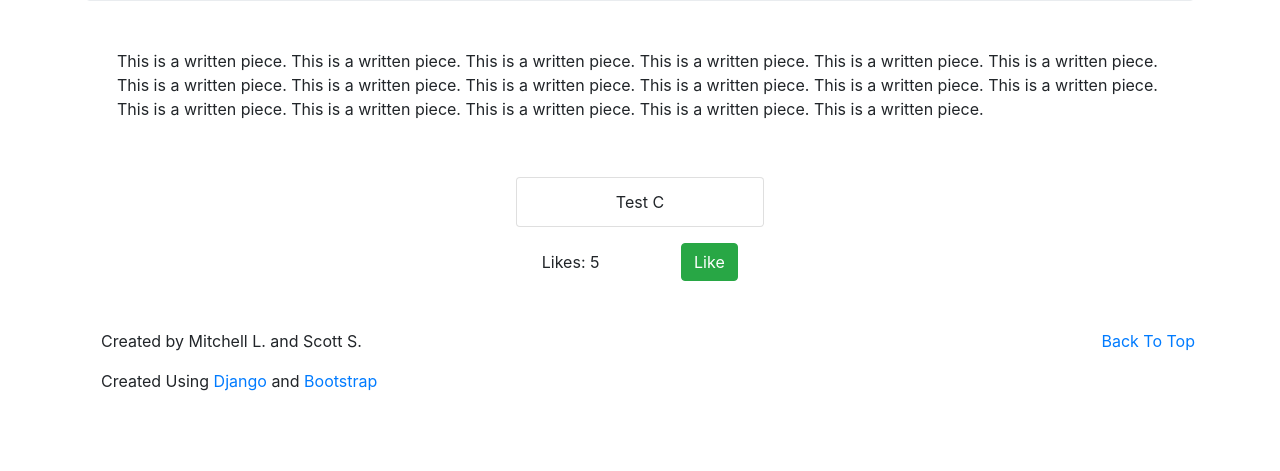
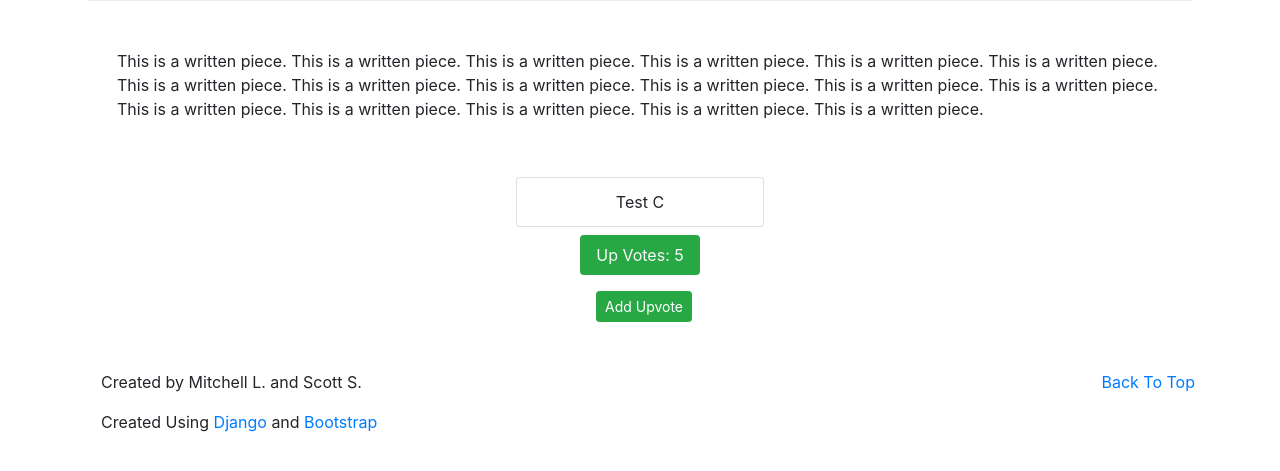
Before and after one commit to ssemtner/CheckYoSelf, a Django app: page /coffee/written/1 in a window 1280 px wide. Shown: the part 285-756 px from the top of the page. Run offline with Django 3.2, Linux system fonts and the light colour scheme; data comes from the database, SQL or seed files in the repository; both versions use the stored data as it was after the commit.

Commit message:
Added captcha for likes

```diff
--- a/CheckYoSelf/settings.py
+++ b/CheckYoSelf/settings.py
@@ -35,6 +35,7 @@ ALLOWED_HOSTS = []
 INSTALLED_APPS = [
     'BallotMeasures',
     'Coffee',
+    'captcha',
     'django.contrib.admin',
     'django.contrib.auth',
     'django.contrib.contenttypes',
--- a/CheckYoSelf/urls.py
+++ b/CheckYoSelf/urls.py
@@ -24,5 +24,6 @@ urlpatterns = [
     path('coffee/', include('Coffee.urls')),
     # path('Coffee/', include('Coffee.urls')),
     path('admin/', admin.site.urls),
-    path('', views.index, name='home')
+    path('', views.index, name='home'),
+    path('captcha/', include('captcha.urls')),
 ]
--- /dev/null
+++ b/Coffee/forms.py
@@ -0,0 +1,5 @@
+from django import forms
+from captcha.fields import CaptchaField
+
+class CaptchaForm(forms.Form):
+    captcha = CaptchaField()
--- a/Coffee/urls.py
+++ b/Coffee/urls.py
@@ -10,5 +10,5 @@ urlpatterns = [
     path('artwork/<int:artwork_id>/like', views.artwork_like, name='artworkLike'),
     path('written/', views.written_home, name='writtenPieceHome'),
     path('written/<int:written_id>', views.written, name='writtenPiece'),
-    path('written/<int:written_id>/like', views.written_like, name='writtenPieceLike')
+    path('written/<int:written_id>/like', views.written_like, name='writtenPieceLike'),
 ]
--- a/Coffee/views.py
+++ b/Coffee/views.py
@@ -1,7 +1,7 @@
 from django.shortcuts import render, get_object_or_404, redirect
 
 from .models import Artwork, WrittenPiece
-
+from .forms import CaptchaForm
 
 def index(request):
     return render(request, 'Coffee/index.html')
@@ -13,16 +13,23 @@ def artwork_home(request):
 
 
 def artwork(request, artwork_id):
-    return render(request, 'Coffee/artwork.html', {'artwork': get_object_or_404(Artwork, pk=artwork_id)})
+    context = {'artwork': get_object_or_404(Artwork, pk=artwork_id), 'form': CaptchaForm()}
+    return render(request, 'Coffee/artwork.html', context)
 
 
 def artwork_like(request, artwork_id):
-    get_object_or_404(Artwork, pk=artwork_id).like()
+    if request.POST:
+        form = CaptchaForm(request.POST)
+
+        if form.is_valid():
+            get_object_or_404(Artwork, pk=artwork_id).like()
+            return redirect('Coffee:artwork', artwork_id=artwork_id)
     return redirect('Coffee:artwork', artwork_id=artwork_id)
 
 
 def written(request, written_id):
-    return render(request, 'Coffee/written_piece.html', {'written': get_object_or_404(WrittenPiece, pk=written_id)})
+    context = {'written': get_object_or_404(WrittenPiece, pk=written_id), 'form': CaptchaForm()}
+    return render(request, 'Coffee/written_piece.html', context)
 
 
 def written_home(request):
@@ -31,5 +38,10 @@ def written_home(request):
 
 
 def written_like(request, written_id):
-    get_object_or_404(WrittenPiece, pk=written_id).like()
+    if request.POST:
+        form = CaptchaForm(request.POST)
+
+        if form.is_valid():
+            get_object_or_404(WrittenPiece, pk=written_id).like()
+            return redirect('Coffee:writtenPiece', written_id=written_id)
     return redirect('Coffee:writtenPiece', written_id=written_id)
--- a/templates/Coffee/written_piece.html
+++ b/templates/Coffee/written_piece.html
@@ -72,14 +72,24 @@
         </div>
 
         {# Likes #}
-        <div class="row w-25 mx-auto mt-3">
+        <div class="row w-25 mx-auto mb-3">
             <div class="col-sm my-auto">
-                <p class="my-auto">Likes: {{ written.likes }}</p>
-            </div>
-            <div class="col-sm">
-                <a class="btn btn-success" href="{% url 'Coffee:writtenPieceLike' written.id %}">Like</a>
+                <p class="my-auto bg-success text-light d-inline-block rounded px-3 py-2">Up Votes: {{ written.likes }}</p>
             </div>
         </div>
+
+        {# Add Like #}
+        <form action="{% url 'Coffee:writtenPieceLike' written.id %}" method="post" id="form">
+            {% csrf_token %}
+            <div class="row mx-auto justify-content-center">
+                <div class="px-1 my-auto">
+                    {{ form.captcha }}
+                </div>
+                <div class="px-1 my-auto">
+                    <input type="submit" value="Add Upvote" class="btn btn-success btn-sm">
+                </div>
+            </div>
+        </form>
     </div>
 </main>
 
```
Also changed, not shown: templates/Coffee/artwork.html (+15 -5 lines), db.sqlite3.
